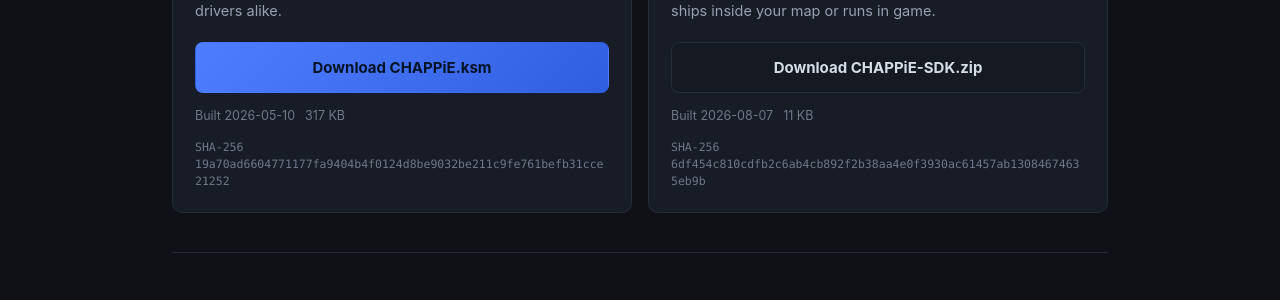
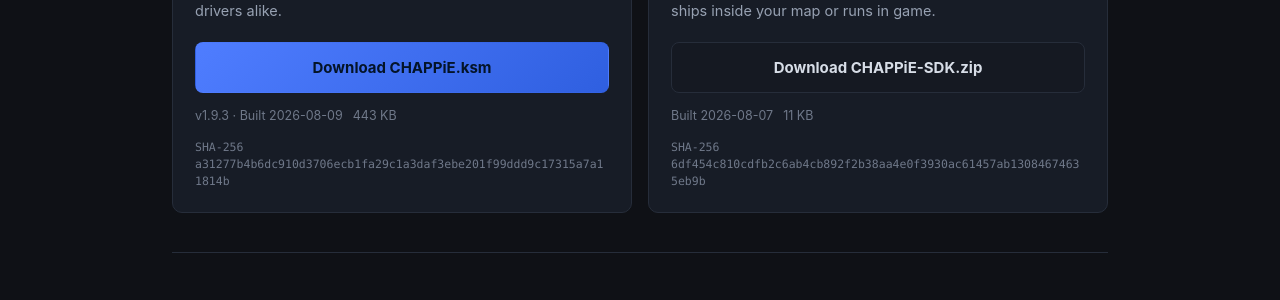
Before and after one commit to StuartLTL/udsm_drift_scoring_sdk, a Jekyll site: the page built from docs/download.md, in a window 1280 px wide and 900 px high, scrolled down 771 px. Shown: the part 152-452 px from the top of the window. Built offline with Jekyll 4.4.1, drawn with Linux system fonts in a browser that asks for light colours; our own code applies the rules of GitHub Pages for plain Markdown files.

Commit message:
sync: SDK from private @ 46777ce

```diff
--- a/docs/_data/build.yml
+++ b/docs/_data/build.yml
@@ -2,10 +2,10 @@
 # Every value here is measured from the published bytes, so it cannot
 # drift. The mod's version number is the one thing that can, and lives
 # in _data/release.yml because a signed .ksm carries no readable version.
-mod_date: "2026-05-10"
-mod_size: "317 KB"
-mod_sha256: "19a70ad6604771177fa9404b4f0124d8be9032be211c9fe761befb31cce21252"
+mod_date: "2026-08-09"
+mod_size: "443 KB"
+mod_sha256: "a31277b4b6dc910d3706ecb1fa29c1a3daf3ebe201f99ddd9c17315a7a11814b"
 sdk_date: "2026-08-07"
 sdk_size: "11 KB"
 sdk_sha256: "6df454c810cdfb2c6ab4cb892f2b38aa4e0f3930ac61457ab13084674635eb9b"
-source_commit: "a9d38cd"
+source_commit: "46777ce"
--- a/docs/_data/release.yml
+++ b/docs/_data/release.yml
@@ -10,4 +10,4 @@
 #
 # If you are not certain which build is committed, leave it empty. The page then
 # shows the build date on its own instead of claiming a version it cannot check.
-mod_version: ""
+mod_version: "1.9.3"
```
Also changed, not shown: 1 other file.
